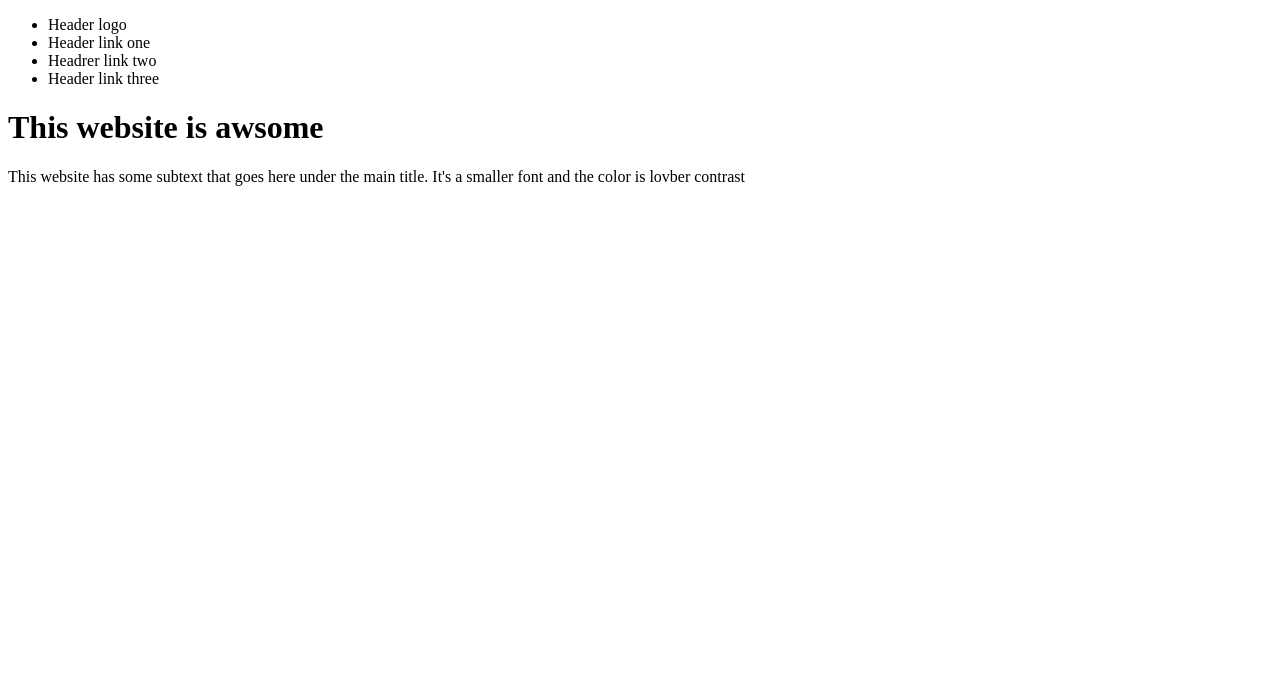
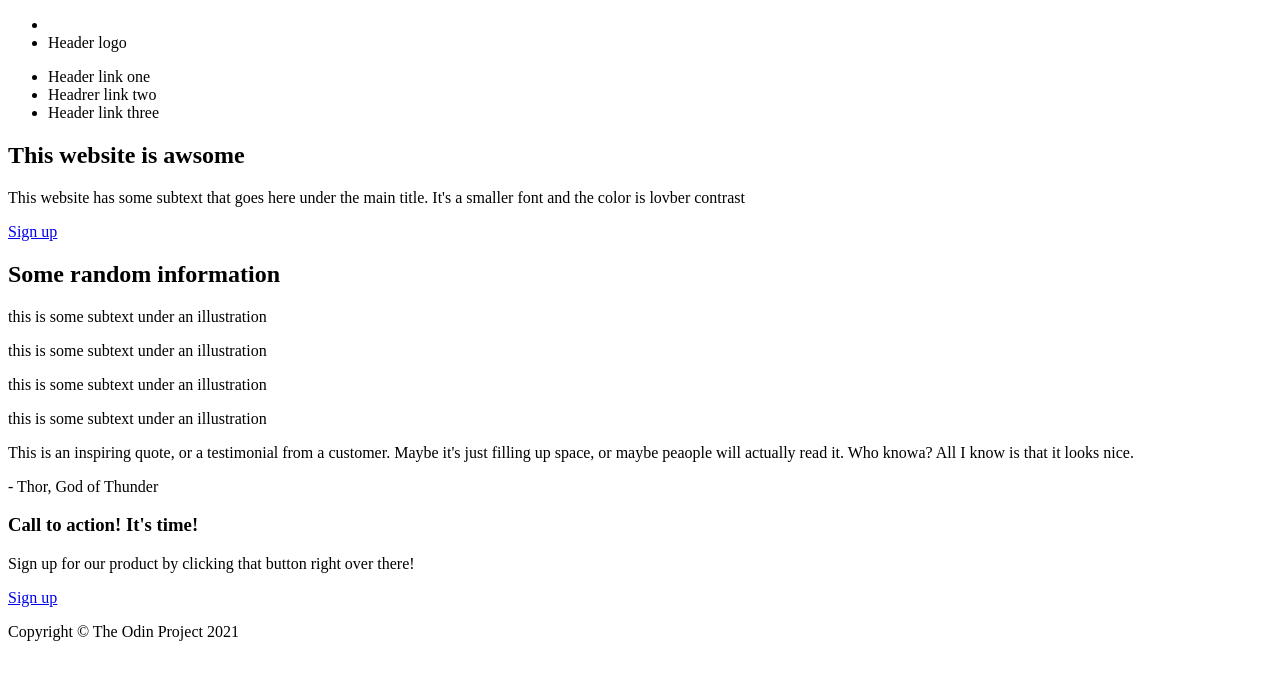
Before and after one commit to TallG1989/first-web-page, a plain HTML site: page index.html in a window 1280 px wide. Drawn offline with Linux system fonts and the light colour scheme.

Commit message:
final text added

```diff
--- a/index.html
+++ b/index.html
@@ -1,23 +1,68 @@
-<!doctype html>
+<!DOCTYPE html>
 <html lang="en">
   <head>
-        <meta charset="UFT-8">
-        <meta name="viewport" content="widht=device-widht, initial-scale=1.0">
-        <link rel="stylesheet" href="./style.css">
+    <meta charset="UFT-8" />
+    <meta name="viewport" content="widht=device-widht, initial-scale=1.0" />
+    <link rel="stylesheet" href="./style.css" />
     <title>My first webpage</title>
   </head>
+  <body>
     <!-- NAVIGATION SECTION -->
+    <header>
+      <nav>
         <ul>
-            <li>Header logo</li>
+            <li><li>Header logo</li></li>
+        </ul>
+        <ul>
           <li>Header link one</li>
           <li>Headrer link two</li>
           <li>Header link three</li>
         </ul>
+      </nav>
 
-        <h1> This website is awsome</h1>
-        <p>This website has some subtext that goes here under the main title. It's a smaller font and the color is lovber contrast</p>
-        <a href=""></a>
+      <!-- HERO SECTION -->
 
+      <section>
+        <h1>This website is awsome</h1>
+        <p>
+          This website has some subtext that goes here under the main title.
+          It's a smaller font and the color is lovber contrast
+        </p>
+        <a href="sign-up.html">Sign up</a>
+      </section>
+    </header>
+    <!-- FEATURE SECTION -->
 
+    <main>
+      <section>
+        <h2>Some random information</h2>
+        <p>this is some subtext under an illustration</p>
+        <p>this is some subtext under an illustration</p>
+        <p>this is some subtext under an illustration</p>
+        <p>this is some subtext under an illustration</p>
+      </section>
+
+      <section>
+        <p>
+          This is an inspiring quote, or a testimonial from a customer. Maybe
+          it's just filling up space, or maybe peaople will actually read it.
+          Who knowa? All I know is that it looks nice.
+        </p>
+        <p>- Thor, God of Thunder</p>
+      </section>
+
+      <!-- CTA SECTION -->
+      <section>
+        <h3>Call to action! It's time!</h3>
+        <p>Sign up for our product by clicking that button right over there!</p>
+        <a href="sign-up.html">Sign up</a>
+      </section>
+    </main>
+
+    <!-- FOOTER -->
+    <footer>
+        <p>Copyright &#169; The Odin Project 2021</p>
+
+    </footer>
   </body>
 </html>
```
Lines whose indentation alone changed are shown as unchanged.
